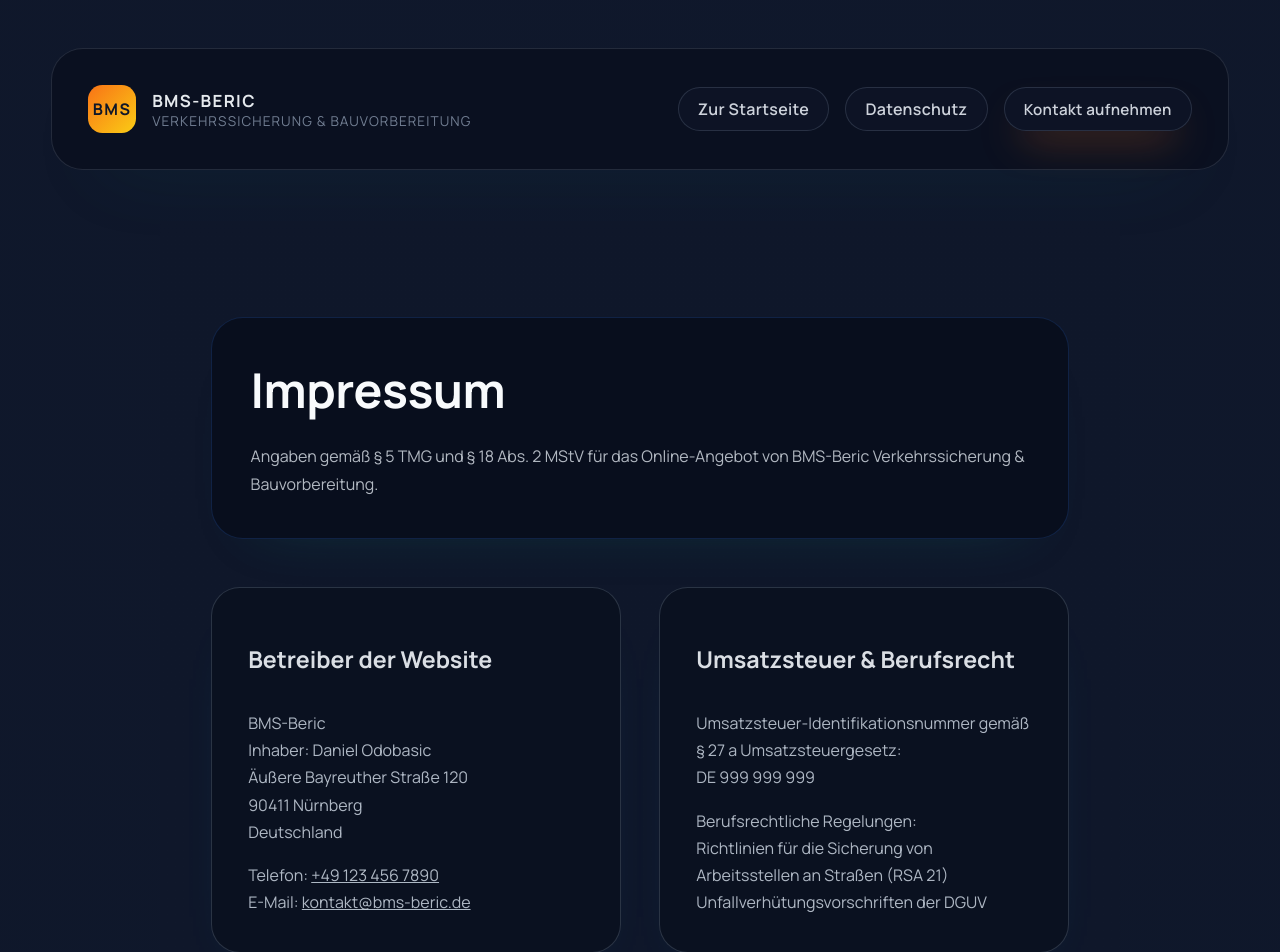
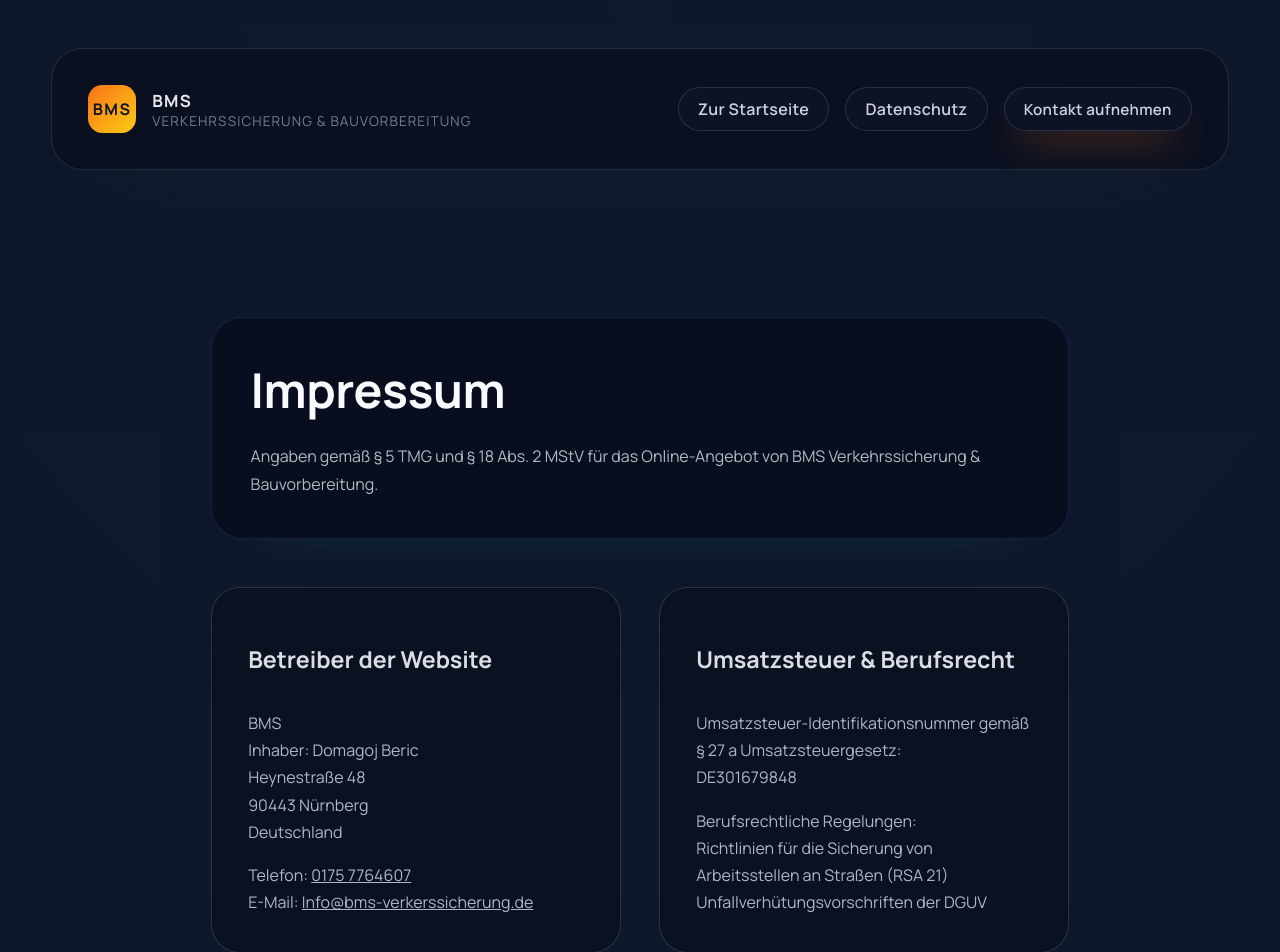
Before and after one commit to websites-online/BMS, an Angular app in the folder bms-beric/: page /impressum in a window 1280 px wide. Shown: the top 952 px of the page. Built offline with nearby package versions, Linux system fonts and the light colour scheme.

Commit message:
impreesssum und datenschutz

```diff
--- a/bms-beric/src/app/pages/datenschutz/datenschutz.component.html
+++ b/bms-beric/src/app/pages/datenschutz/datenschutz.component.html
@@ -3,7 +3,7 @@
     <div class="legal-brand">
       <span class="brand-mark">BMS</span>
       <div>
-        <strong>BMS-Beric</strong>
+        <strong>BMS</strong>
         <span>Verkehrssicherung &amp; Bauvorbereitung</span>
       </div>
     </div>
@@ -27,15 +27,15 @@
       <article class="legal-card">
         <h2>Verantwortlicher</h2>
         <p>
-          BMS-Beric<br />
-          Inhaber: Daniel Odobasic<br />
-          Äußere Bayreuther Straße 120<br />
-          90411 Nürnberg<br />
+          BMS<br />
+          Inhaber: Domagoj Beric<br />
+          Heynestraße 48<br />
+          90443 Nürnberg<br />
           Deutschland
         </p>
         <p>
-          Telefon: <a href="tel:+491234567890">+49 123 456 7890</a><br />
-          E-Mail: <a href="mailto:kontakt@bms-beric.de">kontakt@bms-beric.de</a>
+          Telefon: <a href="tel:+491757764607">0175 7764607</a><br />
+          E-Mail: <a href="mailto:info@bms-verkerssicherung.de">Info@bms-verkerssicherung.de</a>
         </p>
       </article>
 
@@ -120,7 +120,7 @@
         <li>Beschwerderecht bei einer Aufsichtsbehörde, z. B. Bayerisches Landesamt für Datenschutzaufsicht (Art. 77 DSGVO)</li>
       </ul>
       <p>
-        Zur Ausübung Ihrer Rechte genügt eine formlose Mitteilung an <a href="mailto:datenschutz@bms-beric.de">datenschutz@bms-beric.de</a>.
+        Zur Ausübung Ihrer Rechte genügt eine formlose Mitteilung an <a href="mailto:info@bms-verkerssicherung.de">info@bms-verkerssicherung.de</a>.
       </p>
     </section>
 
@@ -144,7 +144,7 @@
     <div class="footer-brand">
       <span class="brand-mark">BMS</span>
       <div>
-        <strong>BMS-Beric</strong>
+        <strong>BMS</strong>
         <span> Verkehrssicherung &amp; Bauvorbereitung</span>
       </div>
     </div>
@@ -155,7 +155,7 @@
       <a routerLink="/" fragment="kontakt">Kontakt</a>
     </div>
     <div class="footer-legal">
-      <span>© {{ currentYear }} BMS-Beric. Alle Rechte vorbehalten.</span>
+      <span>© {{ currentYear }} BMS. Alle Rechte vorbehalten.</span>
       <a routerLink="/impressum">Impressum</a>
       <a routerLink="/datenschutz">Datenschutz</a>
     </div>
--- a/bms-beric/src/app/pages/impressum/impressum.component.html
+++ b/bms-beric/src/app/pages/impressum/impressum.component.html
@@ -3,7 +3,7 @@
     <div class="legal-brand">
       <span class="brand-mark">BMS</span>
       <div>
-        <strong>BMS-Beric</strong>
+        <strong>BMS</strong>
         <span>Verkehrssicherung &amp; Bauvorbereitung</span>
       </div>
     </div>
@@ -18,7 +18,7 @@
     <section class="legal-section">
       <h1>Impressum</h1>
       <p>
-        Angaben gemäß § 5 TMG und § 18 Abs. 2 MStV für das Online-Angebot von BMS-Beric
+        Angaben gemäß § 5 TMG und § 18 Abs. 2 MStV für das Online-Angebot von BMS
         Verkehrssicherung &amp; Bauvorbereitung.
       </p>
     </section>
@@ -27,15 +27,15 @@
       <article class="legal-card">
         <h2>Betreiber der Website</h2>
         <p>
-          BMS-Beric<br />
-          Inhaber: Daniel Odobasic<br />
-          Äußere Bayreuther Straße 120<br />
-          90411 Nürnberg<br />
+          BMS<br />
+          Inhaber: Domagoj Beric<br />
+          Heynestraße 48<br />
+          90443 Nürnberg<br />
           Deutschland
         </p>
         <p>
-          Telefon: <a href="tel:+491234567890">+49 123 456 7890</a><br />
-          E-Mail: <a href="mailto:kontakt@bms-beric.de">kontakt@bms-beric.de</a>
+          Telefon: <a href="tel:+491757764607">0175 7764607</a><br />
+          E-Mail: <a href="mailto:info@bms-verkerssicherung.de">Info@bms-verkerssicherung.de</a>
         </p>
       </article>
 
@@ -43,7 +43,7 @@
         <h2>Umsatzsteuer &amp; Berufsrecht</h2>
         <p>
           Umsatzsteuer-Identifikationsnummer gemäß § 27 a Umsatzsteuergesetz:<br />
-          DE 999 999 999
+          DE301679848
         </p>
         <p>
           Berufsrechtliche Regelungen:<br />
@@ -56,12 +56,12 @@
         <h2>Verantwortlich für Inhalte</h2>
         <p>
           Verantwortlich nach § 18 Abs. 2 MStV:<br />
-          Daniel Odobasic<br />
+          Domagoj Beric<br />
           Anschrift wie oben
         </p>
         <p>
           Projektleitung Online-Auftritt:<br />
-          BMS-Beric Kommunikationsteam<br />
+          BMS Kommunikationsteam<br />
           E-Mail: <a href="mailto:media@bms-beric.de">media@bms-beric.de</a>
         </p>
       </article>
@@ -119,7 +119,7 @@
     <div class="footer-brand">
       <span class="brand-mark">BMS</span>
       <div>
-        <strong>BMS-Beric</strong>
+        <strong>BMS</strong>
         <span> Verkehrssicherung &amp; Bauvorbereitung</span>
       </div>
     </div>
@@ -130,7 +130,7 @@
       <a routerLink="/" fragment="kontakt">Kontakt</a>
     </div>
     <div class="footer-legal">
-      <span>© {{ currentYear }} BMS-Beric. Alle Rechte vorbehalten.</span>
+      <span>© {{ currentYear }} BMS. Alle Rechte vorbehalten.</span>
       <a routerLink="/impressum">Impressum</a>
       <a routerLink="/datenschutz">Datenschutz</a>
     </div>
--- a/bms-beric/src/app/sections/contact/contact.component.html
+++ b/bms-beric/src/app/sections/contact/contact.component.html
@@ -14,7 +14,7 @@
         </div>
         <div>
           <strong>E-Mail</strong>
-          <a href="mailto:kontakt@bms-beric.de">kontakt@bms-verkehrsicherung.de</a>
+          <a href="mailto:kontakt@bms-beric.de">kontakt@bms-beric.de</a>
         </div>
         <div>
           <strong>Standorte</strong>
@@ -26,7 +26,7 @@
     <!-- 📩 KONTAKTFORMULAR (FormSubmit integriert) -->
     <form
       class="cta-form"
-      action="hierMailmitFormSubmitEintragen"
+      action="https://formsubmit.co/kontakt@bms-beric.de"
       method="POST"
       appReveal
       appRevealDelay="160"
@@ -71,7 +71,7 @@
       <input type="hidden" name="_subject" value="Neue Anfrage über BMS-Beric" />
       <input type="hidden" name="_captcha" value="false" />
       <input type="hidden" name="_template" value="table" />
-      <input type="hidden" name="_next" value="https://localhost:4200/danke" />
+      <input type="hidden" name="_next" value="https://bms-beric.de/danke" />
       <input type="text" name="_honey" style="display:none" />
 
       <button type="submit">Anfrage senden</button>
```
Also changed, not shown: 1 other file (tests, documents, lock files or other folders).
